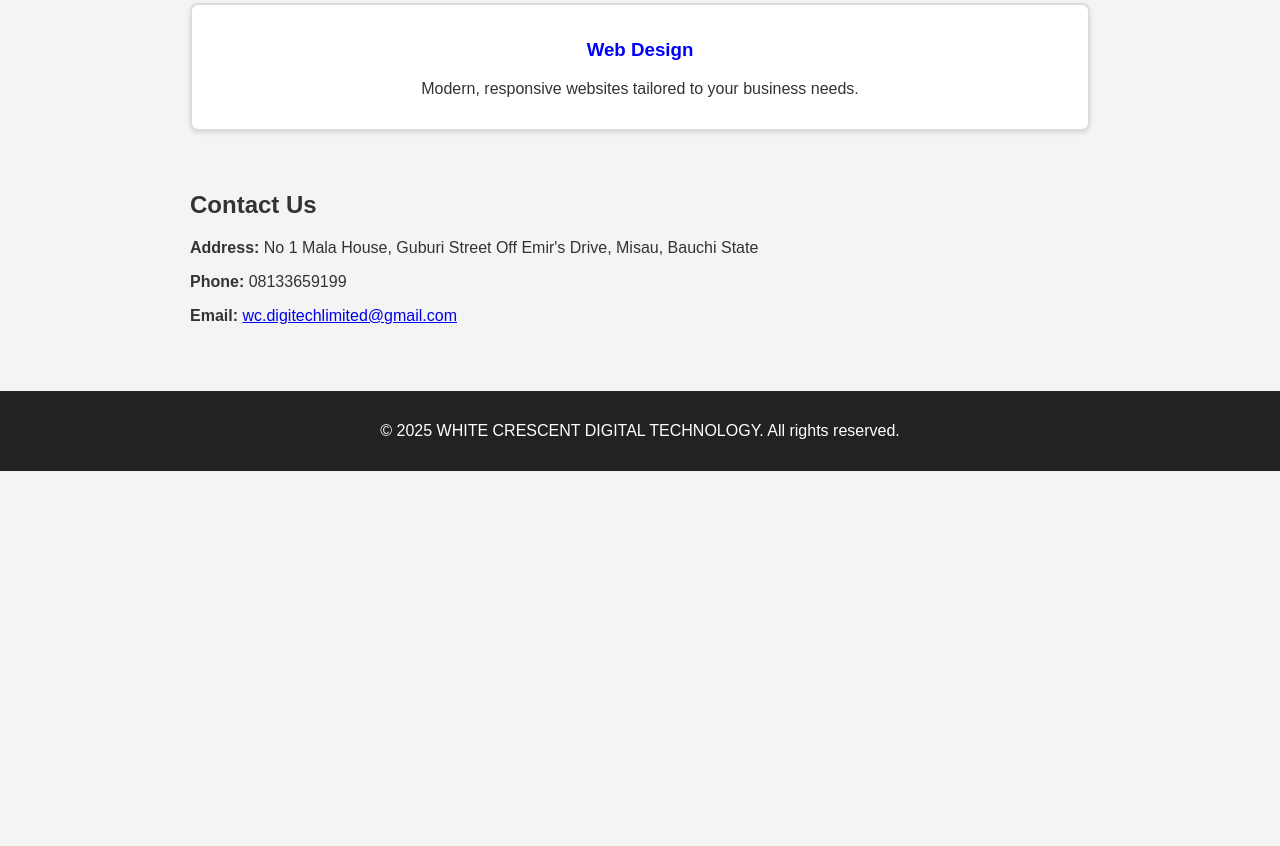
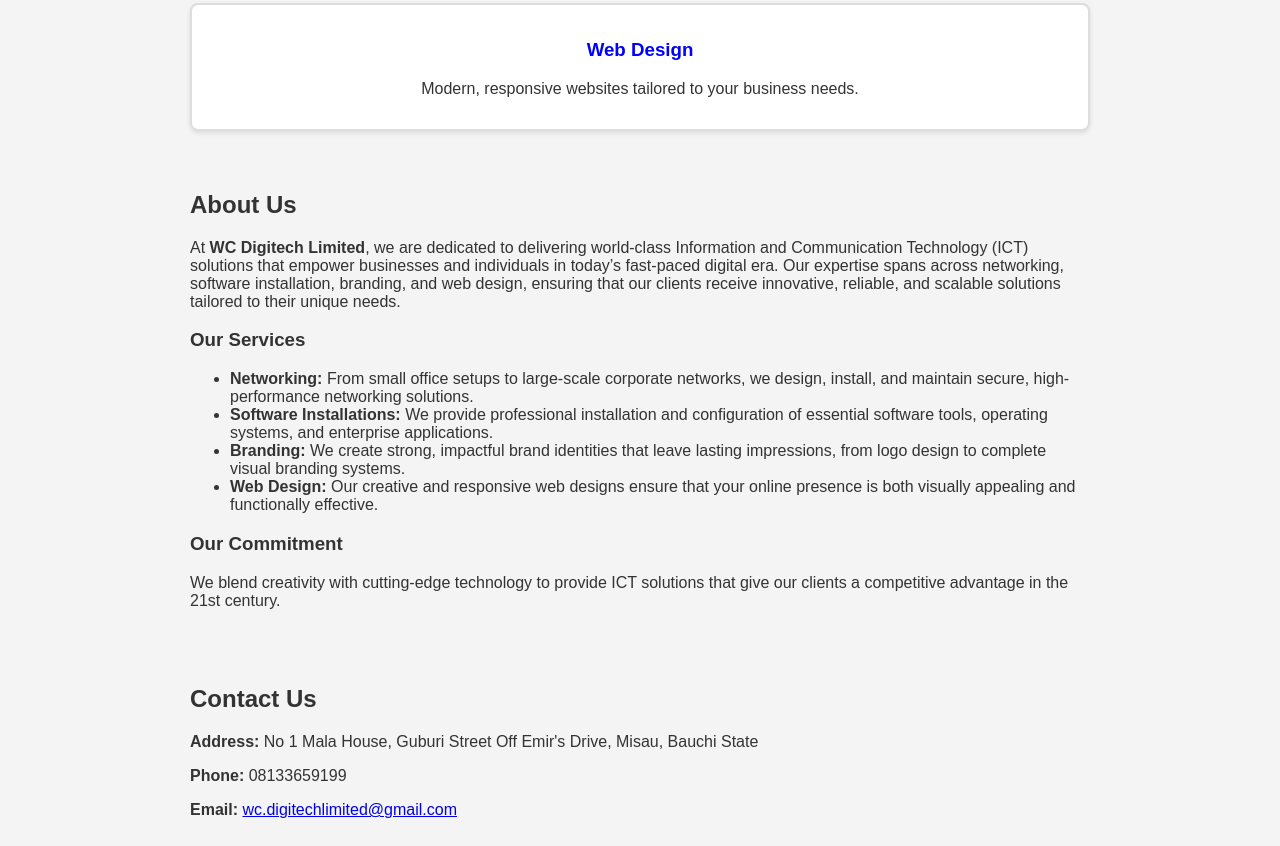
Before and after one commit to wc-digitaltech/wc-digitaltech.github.io, a plain HTML site: page index.html in a window 1280 px wide. Shown: the part 683-1529 px from the top of the page. Before the commit the page ends 1154 px from the top, so only its background shows below. Drawn offline with Linux system fonts and the light colour scheme.

Commit message:
Update index.html

```diff
--- a/index.html
+++ b/index.html
@@ -114,6 +114,28 @@
     </div>
 </section>
 
+    <section id="about">
+    <div class="container">
+        <h2>About Us</h2>
+        <p>
+            At <strong>WC Digitech Limited</strong>, we are dedicated to delivering world-class Information and Communication Technology (ICT) solutions that empower businesses and individuals in today’s fast-paced digital era. Our expertise spans across networking, software installation, branding, and web design, ensuring that our clients receive innovative, reliable, and scalable solutions tailored to their unique needs.
+        </p>
+
+        <h3>Our Services</h3>
+        <ul>
+            <li><strong>Networking:</strong> From small office setups to large-scale corporate networks, we design, install, and maintain secure, high-performance networking solutions.</li>
+            <li><strong>Software Installations:</strong> We provide professional installation and configuration of essential software tools, operating systems, and enterprise applications.</li>
+            <li><strong>Branding:</strong> We create strong, impactful brand identities that leave lasting impressions, from logo design to complete visual branding systems.</li>
+            <li><strong>Web Design:</strong> Our creative and responsive web designs ensure that your online presence is both visually appealing and functionally effective.</li>
+        </ul>
+
+        <h3>Our Commitment</h3>
+        <p>
+            We blend creativity with cutting-edge technology to provide ICT solutions that give our clients a competitive advantage in the 21st century.
+        </p>
+    </div>
+    </section>
+
 <section id="contact">
     <h2>Contact Us</h2>
     <p><strong>Address:</strong> No 1 Mala House, Guburi Street Off Emir's Drive, Misau, Bauchi State</p>
```
